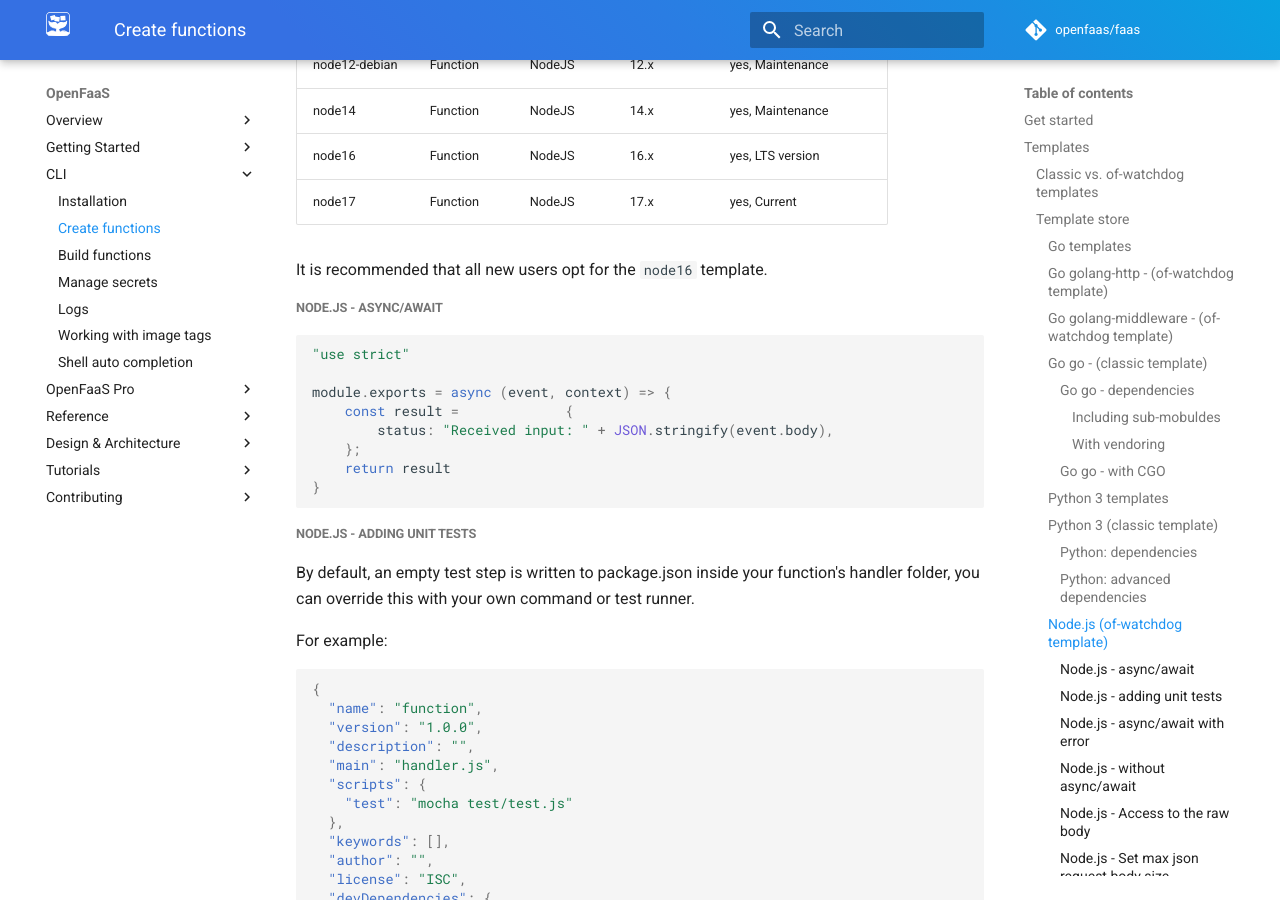
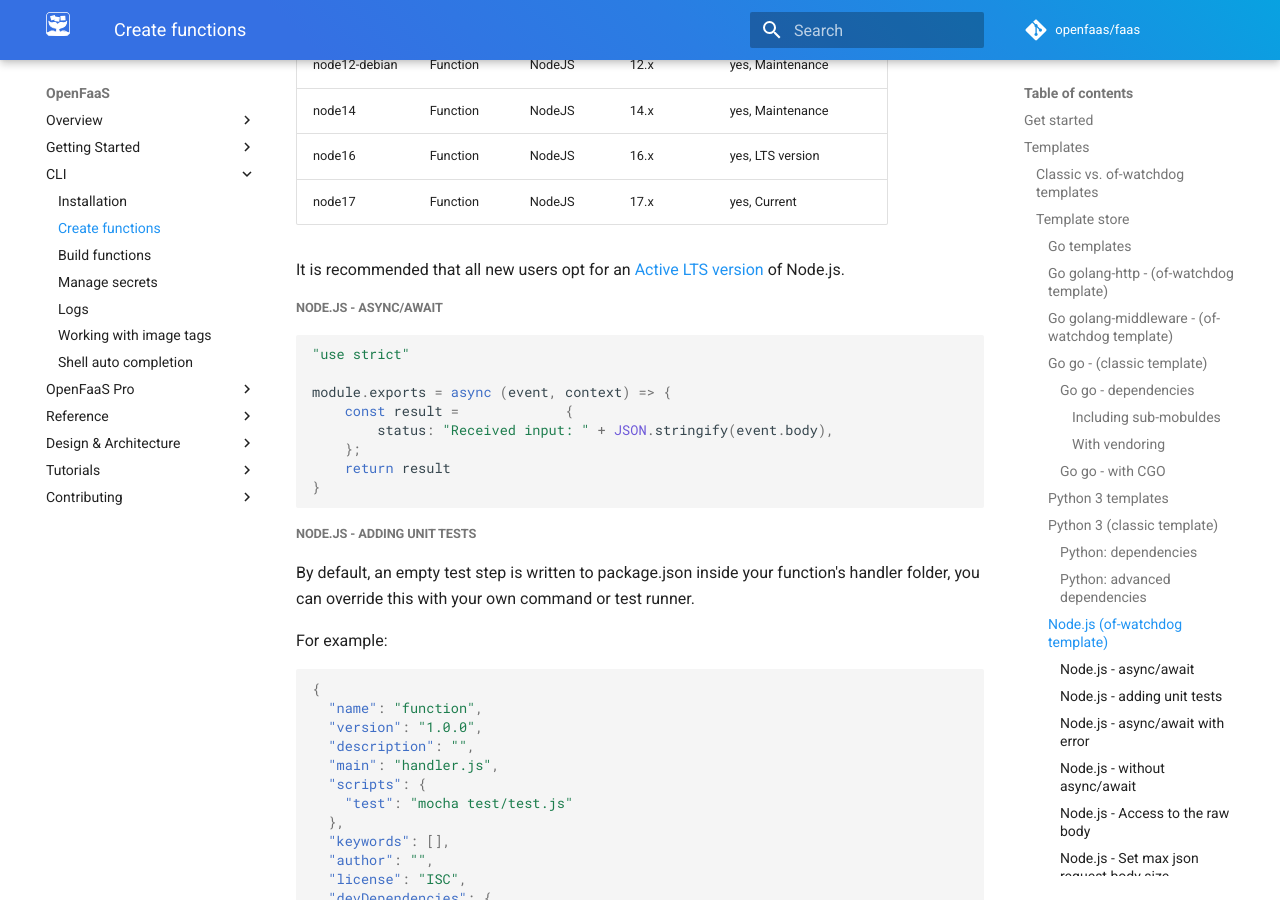
Before and after one commit to openfaas/docs, an MkDocs documentation site: the page built from docs/cli/templates.md, in a window 1280 px wide and 900 px high, scrolled down 6688 px. Built offline with MkDocs 1.6.1 and Material for MkDocs 9.7.7, drawn with Linux system fonts in a browser that asks for light colours; comment, search, counter and statistics services are not loaded.

Commit message:
Fixing comment about Nodejs LTS version
Signed-off-by: Dustin <dds1024@gmail.com>

```diff
--- a/docs/cli/templates.md
+++ b/docs/cli/templates.md
@@ -302,7 +302,7 @@ There are three Node.js templates which use the newer of-watchdog:
 | node17                 | Function      | NodeJS  | 17.x    | yes, Current            |
 
 
-It is recommended that all new users opt for the `node16` template.
+It is recommended that all new users opt for an [Active LTS version](https://nodejs.org/en/about/releases/) of Node.js.
 
 ##### Node.js - async/await
 
```
